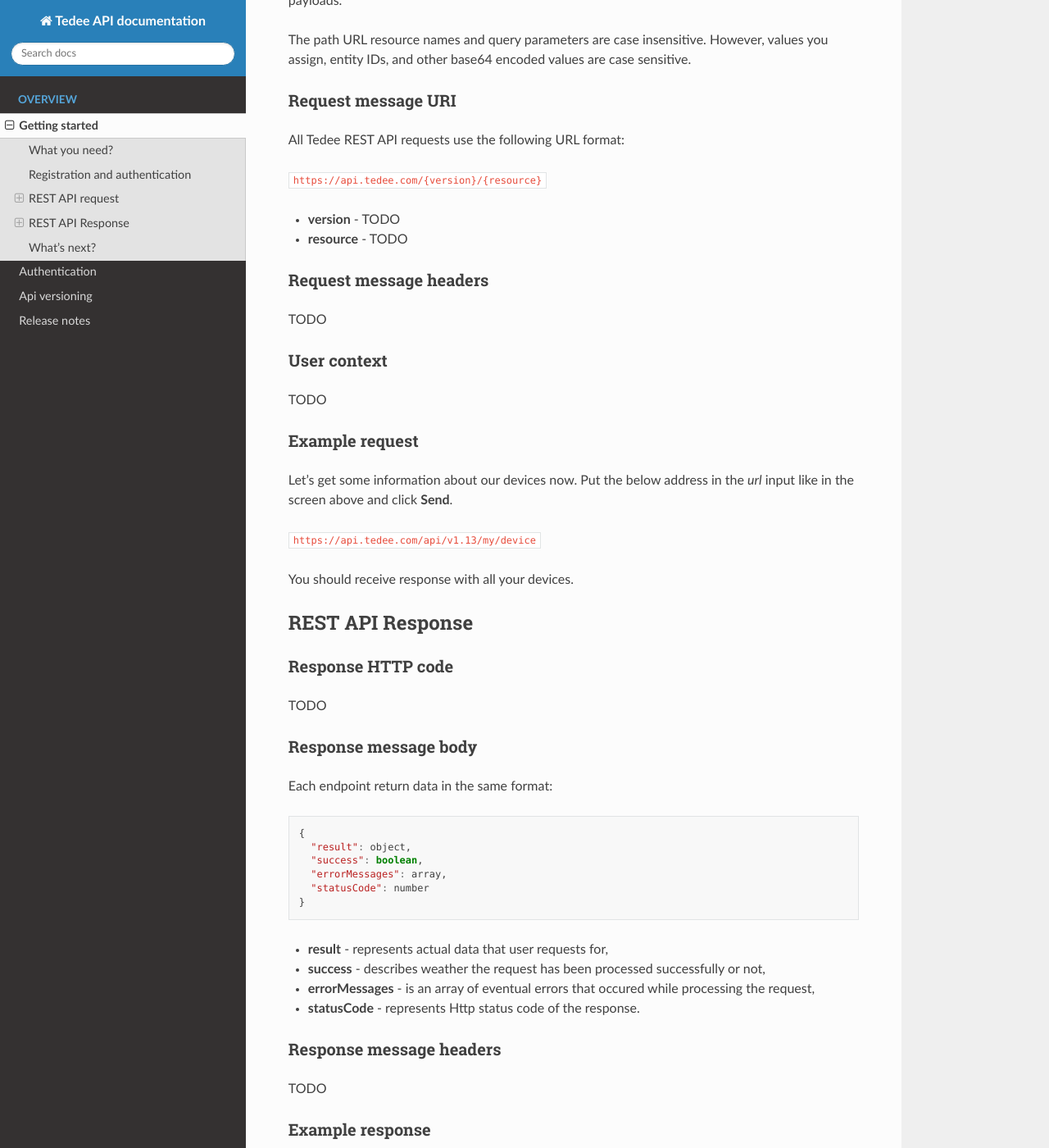
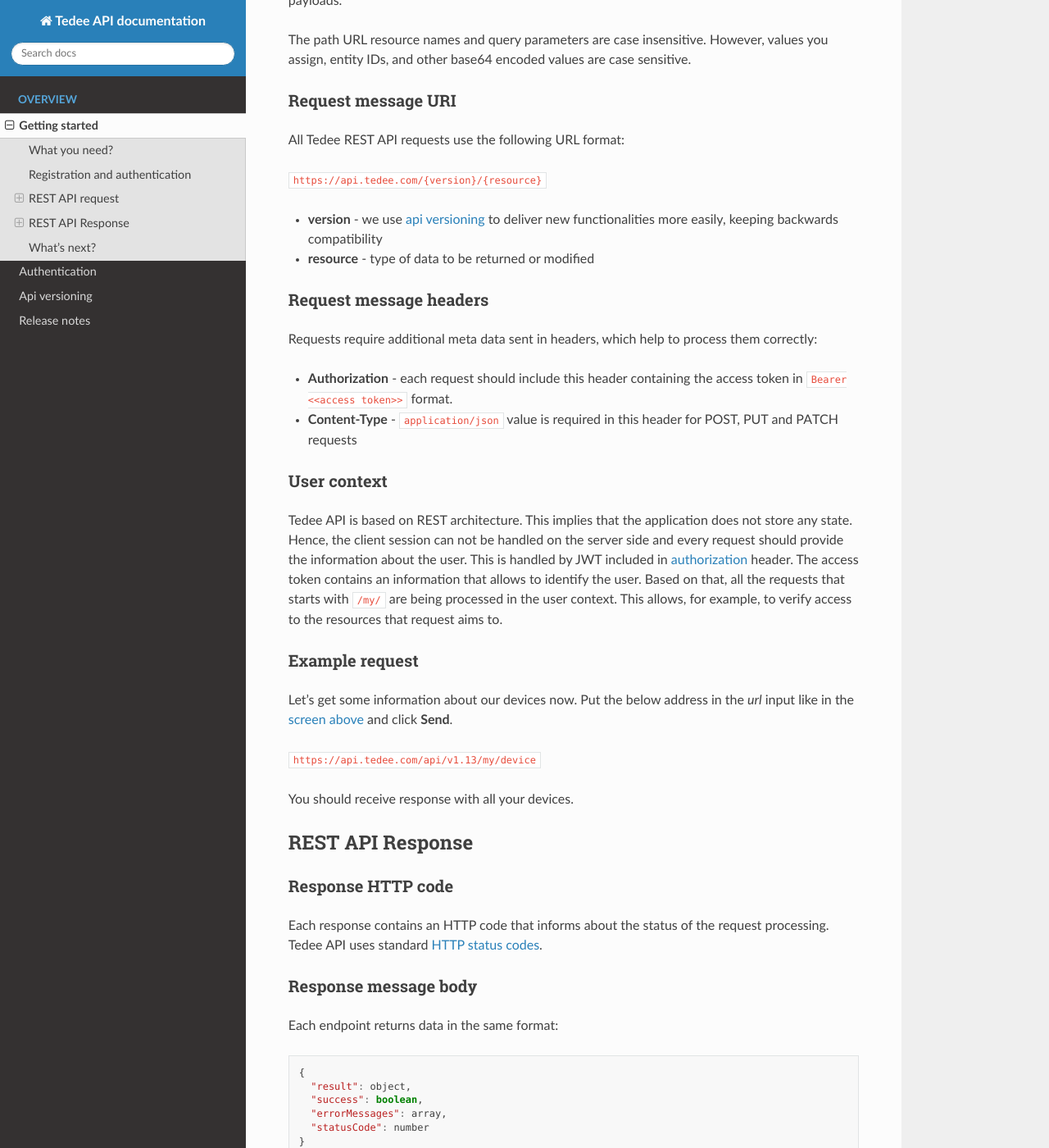
Before and after one commit to tedee-com/tedee-api-doc, a Sphinx documentation site: the page built from docs/source/getting-started.rst, in a window 1280 px wide and 1400 px high, scrolled down 863 px. Shown: the whole window at 82% size. Built offline with Sphinx 7.4.7 and the Read the Docs theme 2.0.0, drawn with Linux system fonts in a browser that asks for light colours; some of the changed text lies outside the part shown.

Commit message:
Add descriptions to getting started page

```diff
--- a/docs/source/getting-started.rst
+++ b/docs/source/getting-started.rst
@@ -38,26 +40,34 @@ All Tedee REST API requests use the following URL format:
 
 ``|apiUrl|/{version}/{resource}``
 
-* **version** - TODO
-* **resource** - TODO
+* **version** - we use :doc:`api versioning <api-versioning>` to deliver new functionalities more easily, keeping backwards compatibility
+* **resource** - type of data to be returned or modified
 
 Request message headers
 ^^^^^^^^^^^^^^^^^^^^^^^
 
-TODO
+Requests require additional meta data sent in headers, which help to process them correctly:
+
+.. _`authorization-header`:
+
+* **Authorization** - each request should include this header containing the access token in ``Bearer <<access token>>`` format.
+* **Content-Type** - ``application/json`` value is required in this header for POST, PUT and PATCH requests
 
 User context
 ^^^^^^^^^^^^
 
-TODO
+Tedee API is based on REST architecture. This implies that the application does not store any state.
+Hence, the client session can not be handled on the server side and every request should provide the information about the user.
+This is handled by JWT included in :ref:`authorization <authorization-header>` header. The access token contains an information that allows to identify the user.
+Based on that, all the requests that starts with ``/my/`` are being processed in the user context. This allows, for example, to verify access to the resources that request aims to.
 
 Example request
 ^^^^^^^^^^^^^^^^
 
 Let's get some information about our devices now.
-Put the below address in the `url` input like in the screen above and click **Send**.
+Put the below address in the `url` input like in the :ref:`screen above <postman-screen>` and click **Send**.
 
-``https://api.tedee.com/api/v1.13/my/device``
+``|apiUrl|/api/v1.13/my/device``
 
 You should receive response with all your devices.
 
@@ -67,12 +77,12 @@ REST API Response
 Response HTTP code
 ^^^^^^^^^^^^^^^^^^
 
-TODO
+Each response contains an HTTP code that informs about the status of the request processing. Tedee API uses standard `HTTP status codes <https://developer.mozilla.org/en-US/docs/Web/HTTP/Status>`_.
 
 Response message body
 ^^^^^^^^^^^^^^^^^^^^^
 
-Each endpoint return data in the same format:
+Each endpoint returns data in the same format:
 
 .. code-block:: js
 
@@ -91,12 +101,47 @@ Each endpoint return data in the same format:
 Response message headers
 ^^^^^^^^^^^^^^^^^^^^^^^^
 
-TODO
+Here's a list of most important headers returned in Tedee API's responses:
+
+* **Content-Length** - size of the response body
+* **Content-Type** - indicates the media type of the resource, ``application/json`` in most cases
+* **X-Correlation-ID** - corralates subsequent requests
+* **Date** - includes date and time when the messages was sent
 
 Example response
 ^^^^^^^^^^^^^^^^
 
-TODO
+Below is an example response of the battery level request:
+
+* HTTP status code - ``200``
+* Response body:
+
+    .. code-block:: js
+
+        {
+            "result": {
+                "level": 75,
+                "date": "2020-04-01T11:31:54.969"
+            },
+            "success": true,
+            "errorMessages": [],
+            "statusCode": 200
+        }
+
+* Response headers:
+
+    .. code-block::
+
+        api-supported-versions: 1.9, 1.10, 1.11, 1.12, 1.13
+        content-encoding: gzip
+        content-length: 220
+        content-type: application/json; charset=utf-8
+        date: Wed, 01 Apr 2020 12:19:31 GMT
+        request-context: appId=cid-v1:9d6624fe-8554-4b90-b549-c2982e773951
+        status: 200
+        strict-transport-security: max-age=2592000
+        vary: Accept-Encoding
+        x-correlation-id: 800003f6-0400-1600-d63f-84710c7967bb
 
 What's next?
 ------------
```
Also changed, not shown: other parts of docs/source/getting-started.rst (+2 -0 lines).
